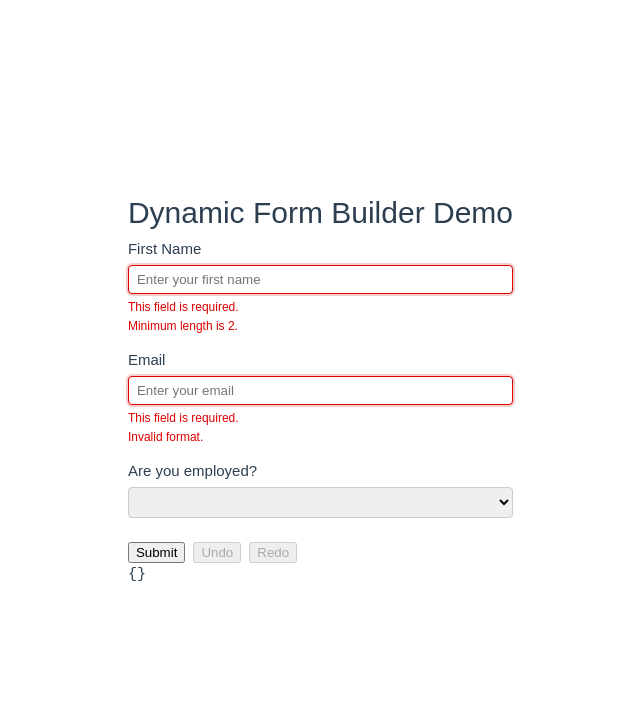
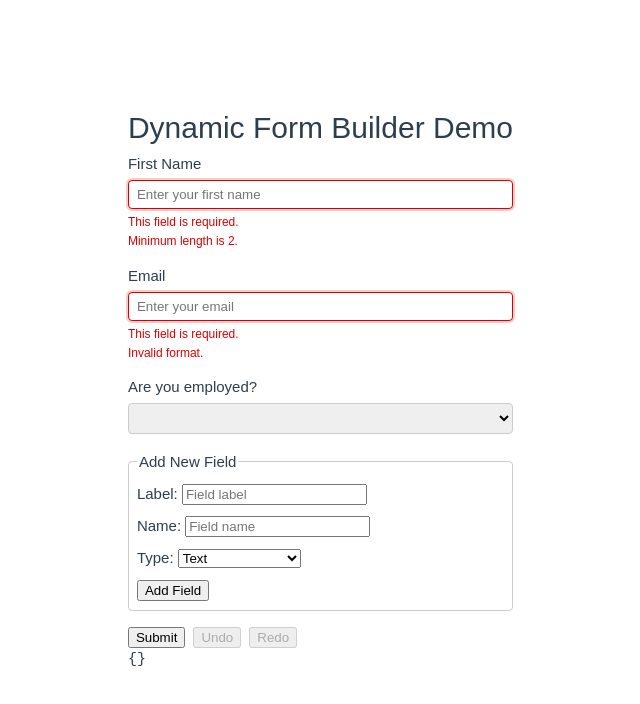
Before and after one commit to navasfazil1004/form-builder-assessment, a Vue app: page / in a window 1280 px wide. Shown: the top 704 px of the page, without its empty margins (127-767 px from the left). Built offline with nearby package versions, Linux system fonts and the light colour scheme; the HTML template or start-up script is replaced by a standard one.

Commit message:
add remove dynmaic fileds

```diff
--- a/src/components/FormBuilder/FormBuilder.vue
+++ b/src/components/FormBuilder/FormBuilder.vue
@@ -1,20 +1,53 @@
 <template>
   <form @submit.prevent="handleSubmit" class="form-builder">
-    <transition-group name="fade" tag="div">
+
+    <!-- Dynamic Fields -->
+    <template v-for="field in visibleFields" :key="field.id">
       <component
-        v-for="field in visibleFields"
-        :key="field.id"
         :is="getComponent(field.type)"
         :id="field.id"
         :field="field"
         :modelValue="formData[field.name]"
-        @update:modelValue="(val) => updateValue(field, val)"
+        @update:modelValue="val => updateValue(field, val)"
         @focus="onFocus(field)"
         :error="errors[field.name]"
         :options="field.options"
         :class="{ 'field-focused': focusedField?.id === field.id }"
       />
-    </transition-group>
+      <button type="button" @click="removeFieldById(field.id)" v-if="field.dynamic">Remove</button>
+    </template>
+
+    <!-- Live Add Field Panel -->
+    <fieldset class="add-field-panel">
+      <legend>Add New Field</legend>
+
+      <label>
+        Label:
+        <input v-model="newField.label" placeholder="Field label" />
+      </label>
+
+      <label>
+        Name:
+        <input v-model="newField.name" placeholder="Field name" />
+      </label>
+
+      <label>
+        Type:
+        <select v-model="newField.type">
+          <option value="text">Text</option>
+          <option value="select">Select</option>
+          <option value="checkbox-group">Checkbox Group</option>
+          <option value="date">Date</option>
+        </select>
+      </label>
+
+      <label v-if="newField.type === 'select' || newField.type === 'checkbox-group'">
+        Options (comma separated):
+        <input v-model="newField.optionsRaw" placeholder="Red,Green,Blue" />
+      </label>
+
+      <button type="button" @click="addFieldLive">Add Field</button>
+    </fieldset>
 
     <div class="form-actions">
       <button type="submit" :disabled="submitting">Submit</button>
@@ -25,8 +58,8 @@
 </template>
 
 <script lang="ts" setup>
-import { ref, reactive, computed, watch, watchEffect, toRaw } from 'vue'
-import type { FormField, FieldType, ConditionalRule } from '@/types/form.types'
+import { ref, reactive, computed, watch, toRaw } from 'vue'
+import type { FormField, FieldType, SelectOption } from '@/types/form.types'
 import TextField from '@/components/fields/TextField/TextField.vue'
 import SelectField from '@/components/fields/SelectField/SelectField.vue'
 import CheckboxGroup from '@/components/fields/CheckboxGroup/CheckboxGroup.vue'
@@ -39,144 +72,84 @@ const emits = defineEmits<{
   (e: 'submit', payload: { valid: boolean; data: Record<string, any> }): void
   (e: 'change', payload: { name: string; value: any; data: Record<string, any> }): void
   (e: 'dirty', isDirty: boolean): void
-  (e: 'fieldFocus', payload: { field: FormField; data: Record<string, any> }): void
 }>()
 
-/** Reactive State */
-const fieldsRef = ref<FormField[]>([...(props.schema ?? [])])
+/** Reactive state */
+const fieldsRef = ref<FormField[]>([...(props.schema || [])])
 const formData = reactive<Record<string, any>>({ ...(props.initialValues ?? {}) })
 const submitting = ref(false)
+const isDirty = ref(false)
 const focusedField = ref<FormField | null>(null)
-const isDirty = ref(false)
 
-/** Undo/Redo */
+/** Undo/Redo stacks */
 const undoStack: Record<string, any>[] = []
 const redoStack: Record<string, any>[] = []
-const canUndo = computed(() => undoStack.length > 0)
-const canRedo = computed(() => redoStack.length > 0)
+
 function pushUndoSnapshot() {
   undoStack.push(JSON.parse(JSON.stringify(toRaw(formData))))
   if (undoStack.length > 50) undoStack.shift()
   redoStack.length = 0
 }
-function undo() {
-  if (!canUndo.value) return
-  redoStack.push(JSON.parse(JSON.stringify(toRaw(formData))))
-  const snap = undoStack.pop()!
-  Object.keys(formData).forEach(k => delete formData[k])
-  Object.assign(formData, snap)
-}
-function redo() {
-  if (!canRedo.value) return
-  undoStack.push(JSON.parse(JSON.stringify(toRaw(formData))))
-  const snap = redoStack.pop()!
-  Object.keys(formData).forEach(k => delete formData[k])
-  Object.assign(formData, snap)
-}
+const canUndo = computed(() => undoStack.length > 0)
+const canRedo = computed(() => redoStack.length > 0)
+function undo() { if (!canUndo.value) return; redoStack.push(JSON.parse(JSON.stringify(toRaw(formData)))); const snapshot = undoStack.pop()!; Object.keys(formData).forEach(k => delete formData[k]); Object.assign(formData, snapshot) }
+function redo() { if (!canRedo.value) return; undoStack.push(JSON.parse(JSON.stringify(toRaw(formData)))); const snapshot = redoStack.pop()!; Object.keys(formData).forEach(k => delete formData[k]); Object.assign(formData, snapshot) }
+
+/** Conditional logic */
+function evalConditional(rule: any): boolean { if (!rule) return true; if (Array.isArray(rule)) { let result = true; let currentOp: 'AND' | 'OR' = 'AND'; for (const part of rule) { if (part && part.op) { currentOp = part.op; continue } const r = evalConditional(part); result = currentOp === 'AND' ? result && r : result || r } return result } const left = formData[rule.field]; switch(rule.operator){ case 'equals': return left===rule.value; case 'notEquals': return left!==rule.value; case 'contains': return Array.isArray(left)&&left.includes(rule.value); case 'greaterThan': return left>rule.value; case 'lessThan': return left<rule.value; default: return true } }
+const visibleFields = computed(()=>fieldsRef.value.filter(f => evalConditional(f.conditionalDisplay)))
+
+/** Component mapping */
+const getComponent = (type: FieldType | string) => { switch(type){ case 'text': return TextField; case 'select': return SelectField; case 'checkbox-group': return CheckboxGroup; case 'date': return DateField; default: return TextField } }
 
 /** Validation */
 let validation = useFormValidation([...fieldsRef.value], formData)
-watchEffect(() => { validation = useFormValidation([...fieldsRef.value], formData) })
+watch(()=>fieldsRef.value, ()=>{ validation = useFormValidation([...fieldsRef.value], formData) }, { deep:true })
 const { validateAll, validateField, errors } = validation
 
 /** Watch formData for dirty state */
-watch(formData, () => {
-  if (!isDirty.value) { isDirty.value = true; emits('dirty', true) }
-}, { deep: true })
+watch(formData, () => { if (!isDirty.value) { isDirty.value = true; emits('dirty', true) } }, { deep:true })
 
-/** Dynamic Field Value Updates */
+/** Update field value */
 function updateValue(field: FormField, value: any) {
   const prev = formData[field.name]
-  const changed = prev !== value && JSON.stringify(prev) !== JSON.stringify(value)
-  if (changed) {
-    pushUndoSnapshot()
-    formData[field.name] = value
-    try { validateField(field) } catch {}
-    emits('change', { name: field.name, value, data: toRaw(formData) })
-  }
+  const changed = prev!==value && JSON.stringify(prev)!==JSON.stringify(value)
+  if(changed){ pushUndoSnapshot(); formData[field.name]=value; try{validateField(field)}catch{}; emits('change',{name:field.name,value,data:toRaw(formData)}) }
 }
 
-/** Focus Handling */
-function onFocus(field: FormField) {
-  focusedField.value = field
-  const el = document.getElementById(field.id)
-  if (el) el.scrollIntoView({ behavior: 'smooth', block: 'center' })
-  emits('fieldFocus', { field, data: toRaw(formData) })
+/** Add/Remove dynamic fields */
+function addField(f: FormField) { fieldsRef.value.push(f) }
+function removeFieldById(id:string){ const idx=fieldsRef.value.findIndex(f=>f.id===id); if(idx>=0) fieldsRef.value.splice(idx,1) }
+
+/** Focus */
+function onFocus(field: FormField){ focusedField.value=field; document.getElementById(field.id)?.scrollIntoView({behavior:'smooth', block:'center'}) }
+
+/** Submit */
+async function handleSubmit(){
+  submitting.value=true
+  try{const valid=await validateAll(); if(!valid){ const firstError=fieldsRef.value.find(f=>errors[f.name]); if(firstError) document.getElementById(firstError.id)?.focus({preventScroll:false}) } emits('submit',{valid,data:JSON.parse(JSON.stringify(toRaw(formData)))}) } finally{submitting.value=false}
 }
 
-/** Component Mapping */
-const getComponent = (type: FieldType | string) => {
-  switch (type) {
-    case 'text': return TextField
-    case 'select': return SelectField
-    case 'checkbox-group': return CheckboxGroup
-    case 'date': return DateField
-    default: return TextField
+/** Live Add Field Panel */
+const newField = reactive<{ label:string,name:string,type:FieldType,optionsRaw:string,options?:SelectOption[],dynamic?:boolean }>({
+  label:'', name:'', type:'text', optionsRaw:'', options:[], dynamic:true
+})
+
+function addFieldLive(){
+  if(!newField.label || !newField.name) return
+  if(newField.type==='select' || newField.type==='checkbox-group'){
+    newField.options = newField.optionsRaw.split(',').map(o=>({value:o.trim(),label:o.trim()}))
   }
+  const f: FormField = { ...newField }
+  addField(f)
+  newField.label=''; newField.name=''; newField.optionsRaw=''; newField.options=[]
 }
 
-/** Conditional Display – Supports Nested AND/OR Logic */
-function evalConditional(rule: ConditionalRule | any): boolean {
-  if (!rule) return true
-  if (Array.isArray(rule)) {
-    let result = true
-    let op: 'AND' | 'OR' = 'AND'
-    for (const part of rule) {
-      if (part?.op) { op = part.op; continue }
-      const r = evalConditional(part)
-      result = op === 'AND' ? result && r : result || r
-    }
-    return result
-  }
-  if (rule.op && rule.rules) {
-    return rule.rules.reduce((acc, r, idx) => {
-      const val = evalConditional(r)
-      if (idx === 0) return val
-      return rule.op === 'AND' ? acc && val : acc || val
-    }, true)
-  }
-  const left = formData[rule.field]
-  switch (rule.operator) {
-    case 'equals': return left === rule.value
-    case 'notEquals': return left !== rule.value
-    case 'contains': return Array.isArray(left) && left.includes(rule.value)
-    case 'greaterThan': return left > rule.value
-    case 'lessThan': return left < rule.value
-    default: return true
-  }
-}
-
-/** Computed: Visible Fields */
-const visibleFields = computed(() => fieldsRef.value.filter(f => evalConditional(f.conditionalDisplay)))
-
-/** Add/Remove Fields Dynamically */
-function addField(f: FormField) { fieldsRef.value.push(f) }
-function removeFieldById(id: string) {
-  const idx = fieldsRef.value.findIndex(f => f.id === id)
-  if (idx >= 0) fieldsRef.value.splice(idx, 1)
-}
-
-/** Submit Handler */
-async function handleSubmit() {
-  submitting.value = true
-  try {
-    const valid = await validateAll()
-    if (!valid) {
-      const firstError = fieldsRef.value.find(f => errors[f.name])
-      if (firstError) document.getElementById(firstError.id)?.focus()
-    }
-    emits('submit', { valid, data: JSON.parse(JSON.stringify(toRaw(formData))) })
-  } finally { submitting.value = false }
-}
-
-/** Expose API */
-defineExpose({ addField, removeFieldById, formData, undo, redo, canUndo, canRedo })
 </script>
 
 <style scoped>
-.form-builder { display: flex; flex-direction: column; gap: 12px }
-.form-actions { display: flex; gap: 0.5rem }
-.field-focused { outline: 2px solid #4f46e5; transition: outline 0.2s }
-.fade-enter-active, .fade-leave-active { transition: opacity 0.3s ease }
-.fade-enter-from, .fade-leave-to { opacity: 0 }
+.form-actions{ margin-top:1rem; display:flex; gap:0.5rem }
+.field-focused{ outline:2px solid #4f46e5; transition:outline 0.2s ease-in-out }
+.add-field-panel{ margin:1rem 0; padding:0.5rem; border:1px solid #ccc; border-radius:4px }
+.add-field-panel label{ display:block; margin-bottom:0.5rem }
 </style>
```
